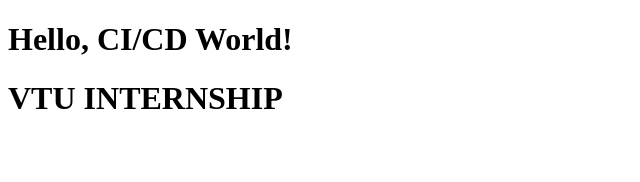
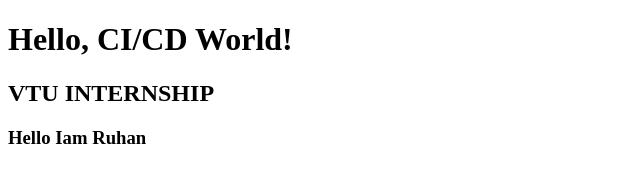
Before and after one commit to ruhanshaik/vtu, a plain HTML site: page index.html in a window 1280 px wide. Shown: the whole page, without its empty margins (0-640 px from the left). Drawn offline with Linux system fonts and the light colour scheme.

Commit message:
First commit - Added index.html

```diff
--- a/index.html
+++ b/index.html
@@ -5,6 +5,7 @@
 </head>
 <body>
     <h1>Hello, CI/CD World!</h1>
-    <h1>VTU INTERNSHIP</h1>
+    <h2>VTU INTERNSHIP</h2>
+    <h3> Hello Iam Ruhan</h3>
 </body>
 </html>
```
